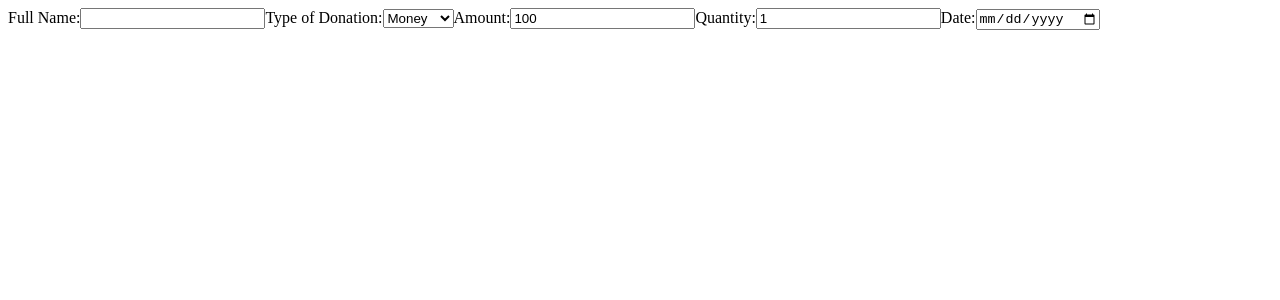
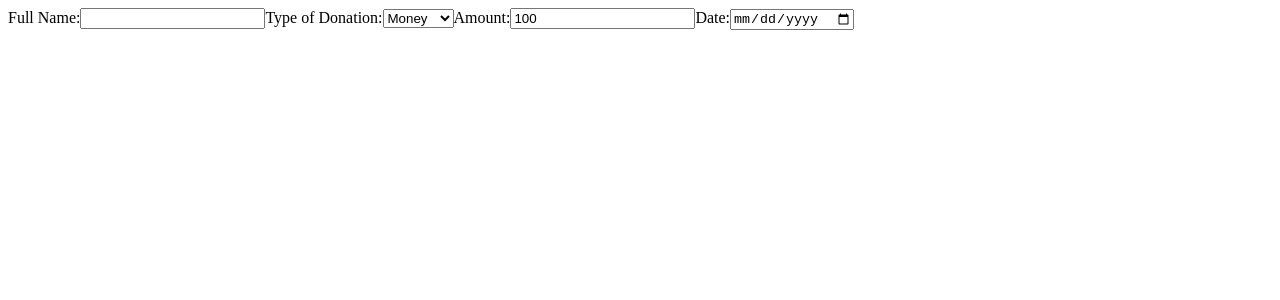
Before and after one commit to patelkvraj/animal-aid-inventory-react-app, a React (Create React App) app: page / in a window 1280 px wide. Shown: the top 300 px of the page. Built offline with nearby package versions, Linux system fonts and the light colour scheme.

Commit message:
Conditionally render Amount, Quantity, or Description based on donationType. Set the default donationType value to 'Money'.

```diff
--- a/src/DonationForm.js
+++ b/src/DonationForm.js
@@ -1,7 +1,9 @@
 import { useState } from "react";
 
 function DonationForm() {
-  const [inputs, setInputs] = useState({});
+  const [inputs, setInputs] = useState({
+    donationType: "Money", // Set default value
+  });
 
   const handleChange = (event) => {
     const name = event.target.name;
@@ -35,6 +37,8 @@ function DonationForm() {
         </select>
       </label>
 
+      {/* Conditionally render Amount, Quantity, or Description based on donationType */}
+      {inputs.donationType === "Money" ? (
         <label>
           Amount:
           <input
@@ -44,7 +48,17 @@ function DonationForm() {
             onChange={handleChange}
           />
         </label>
-
+      ) : inputs.donationType === "Other" ? (
+        <label>
+          Description:
+          <input
+            type="text"
+            name="description"
+            value={inputs.description || ""}
+            onChange={handleChange}
+          />
+        </label>
+      ) : (
         <label>
           Quantity:
           <input
@@ -54,6 +68,7 @@ function DonationForm() {
             onChange={handleChange}
           />
         </label>
+      )}
 
       <label>
         Date:
```
Lines whose indentation alone changed are shown as unchanged.
